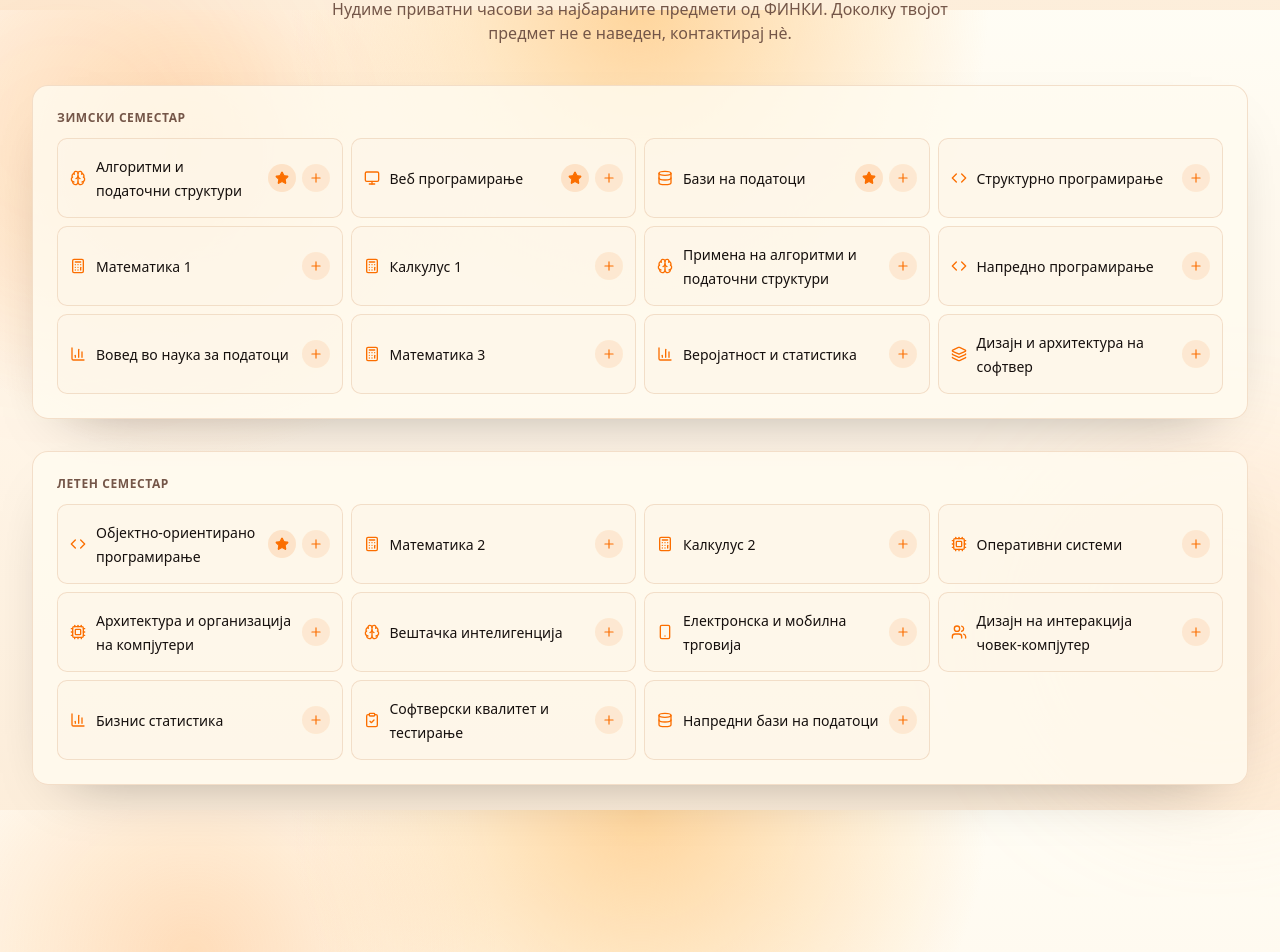
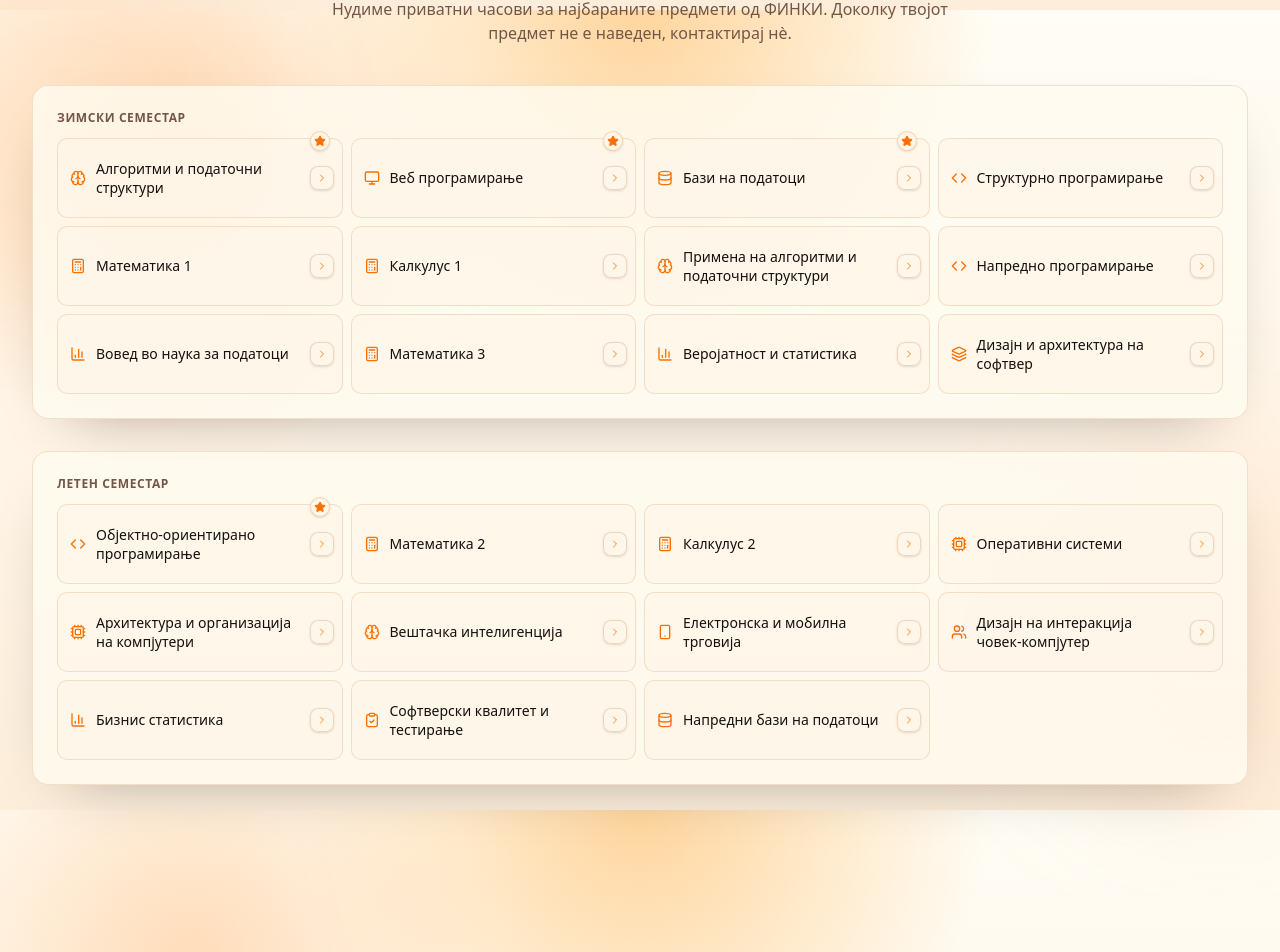
Before and after one commit to Delemangi/learnify, a React (Vite) app: page / in a window 1280 px wide. Shown: the part 790-1742 px from the top of the page. Built offline with nearby package versions, Linux system fonts and the light colour scheme.

Commit message:
Improve course cards

```diff
--- a/src/components/courses/course-card.tsx
+++ b/src/components/courses/course-card.tsx
@@ -1,4 +1,4 @@
-import { Plus, Star } from 'lucide-react';
+import { ChevronRight, Star } from 'lucide-react';
 import { createPortal } from 'react-dom';
 
 import { type CourseData, type Semester } from '@/data/courses';
@@ -36,33 +36,36 @@ export const CourseCard = ({ course, semester }: CourseCardProps) => {
         aria-controls={panelId}
         aria-expanded={open}
         aria-haspopup="dialog"
-        className="group flex h-full min-h-18 w-full cursor-pointer items-center gap-2.5 rounded-lg border border-border/60 bg-background/70 px-3 py-2.5 text-left transition-colors hover:border-primary/30 hover:bg-primary/5 sm:min-h-[5rem]"
+        className="group relative flex h-full min-h-18 w-full items-center gap-2.5 rounded-lg border border-border/60 bg-background/70 px-3 py-2.5 pr-11 text-left transition-colors hover:border-primary/30 hover:bg-primary/5 sm:min-h-[5rem] sm:pr-12"
         onClick={toggle}
         ref={buttonRef}
         type="button"
       >
+        {course.popular ? (
+          <span
+            aria-label="Популарен"
+            className="absolute -top-2 right-3 inline-flex h-5 w-5 items-center justify-center rounded-full border border-primary/25 bg-background text-primary shadow-sm"
+            title="Популарен"
+          >
+            <Star className="h-3 w-3 fill-current" />
+          </span>
+        ) : null}
+
         <Icon className="h-4 w-4 shrink-0 text-primary" />
         <div className="min-w-0 flex-1">
-          <span className="text-sm font-medium leading-tight">
+          <span className="block text-sm leading-snug font-medium">
             {course.title}
           </span>
         </div>
-        <div className="flex shrink-0 items-center gap-1.5">
-          {course.popular ? (
-            <span className="inline-flex h-7 w-7 items-center justify-center rounded-full bg-primary/14 text-primary">
-              <Star className="h-3.5 w-3.5 fill-current" />
-            </span>
-          ) : null}
-          <span className="inline-flex h-7 w-7 items-center justify-center rounded-full bg-primary/10 text-primary transition-transform duration-200 group-hover:scale-105 group-hover:bg-primary/14">
-            <Plus
-              className={
-                open
-                  ? 'h-3.5 w-3.5 rotate-45 transition-transform duration-220 ease-[cubic-bezier(0.22,1,0.36,1)]'
-                  : 'h-3.5 w-3.5 transition-transform duration-220 ease-[cubic-bezier(0.22,1,0.36,1)]'
-              }
-            />
-          </span>
-        </div>
+        <span className="absolute right-2 top-1/2 inline-flex h-6 w-6 -translate-y-1/2 items-center justify-center rounded-md border border-border/70 bg-background/80 text-primary/85 shadow-sm transition-all duration-220 ease-[cubic-bezier(0.22,1,0.36,1)] group-hover:border-primary/30 group-hover:bg-primary/8 group-hover:text-primary">
+          <ChevronRight
+            className={
+              open
+                ? 'h-3 w-3 rotate-90 transition-transform duration-220 ease-[cubic-bezier(0.22,1,0.36,1)]'
+                : 'h-3 w-3 transition-transform duration-220 ease-[cubic-bezier(0.22,1,0.36,1)]'
+            }
+          />
+        </span>
       </button>
 
       {mounted
--- a/src/components/courses/semester-group.tsx
+++ b/src/components/courses/semester-group.tsx
@@ -1,6 +1,12 @@
+import { useState } from 'react';
+
+import { Button } from '@/components/ui/button';
 import { type CourseData, type Semester, semesterLabels } from '@/data/courses';
+import { cn } from '@/lib/utils';
 
 import { CourseCard } from './course-card';
+
+const MOBILE_VISIBLE_COUNT = 4;
 
 type SemesterGroupProps = {
   readonly courses: CourseData[];
@@ -13,7 +19,9 @@ const sortByPopularity = (courses: CourseData[]) =>
   );
 
 export const SemesterGroup = ({ courses, semester }: SemesterGroupProps) => {
+  const [expanded, setExpanded] = useState(false);
   const sortedCourses = sortByPopularity(courses);
+  const hasHiddenCourses = sortedCourses.length > MOBILE_VISIBLE_COUNT;
 
   return (
     <div className="rounded-2xl border border-border/60 bg-card/80 p-5 shadow-[0_24px_60px_-36px_rgba(0,0,0,0.38)] backdrop-blur-sm dark:bg-card/90 dark:shadow-[0_28px_72px_-40px_rgba(0,0,0,0.82)] sm:p-6">
@@ -21,14 +29,36 @@ export const SemesterGroup = ({ courses, semester }: SemesterGroupProps) => {
         {semesterLabels[semester]} семестар
       </h3>
       <div className="grid grid-cols-2 gap-2 sm:grid-cols-3 lg:grid-cols-4">
-        {sortedCourses.map((course) => (
-          <CourseCard
-            course={course}
+        {sortedCourses.map((course, index) => (
+          <div
+            className={cn(
+              !expanded && index >= MOBILE_VISIBLE_COUNT && 'hidden sm:block',
+            )}
             key={course.title}
-            semester={semester}
-          />
+          >
+            <CourseCard
+              course={course}
+              semester={semester}
+            />
+          </div>
         ))}
       </div>
+      {hasHiddenCourses ? (
+        <div className="mt-4 sm:hidden">
+          <Button
+            className="w-full"
+            onClick={() => {
+              setExpanded((current) => !current);
+            }}
+            type="button"
+            variant="outline"
+          >
+            {expanded
+              ? 'Прикажи помалку'
+              : `Прикажи уште ${sortedCourses.length - MOBILE_VISIBLE_COUNT}`}
+          </Button>
+        </div>
+      ) : null}
     </div>
   );
 };
```
